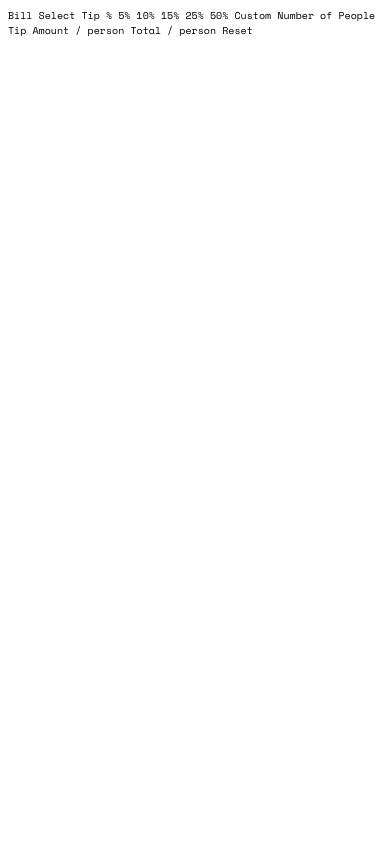
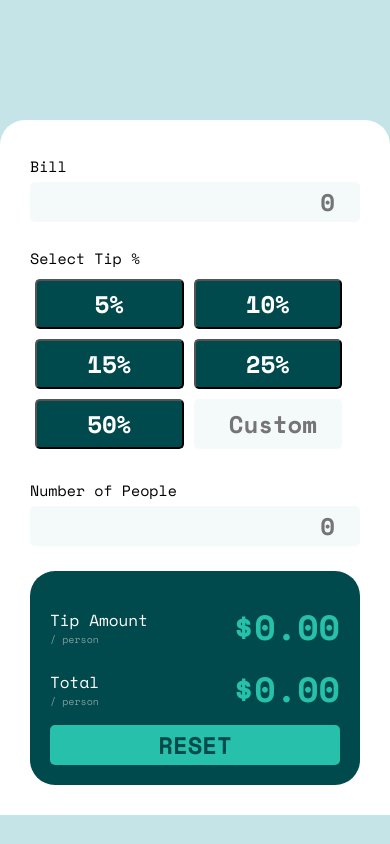
Before and after one commit to LeoCode0/tip-calculator, a plain HTML site: page index.html in a window 390 px wide. Drawn offline with nearby package versions, Linux system fonts and the light colour scheme.

Commit message:
[CSS] mobile design

```diff
--- a/index.html
+++ b/index.html
@@ -17,25 +17,54 @@
 
 <body>
 
-  Bill
-
-  Select Tip %
-  5%
-  10%
-  15%
-  25%
-  50%
-  Custom
-
-  Number of People
-
-  Tip Amount
-  / person
-
-  Total
-  / person
-
-  Reset
+  <main class="main">
+    <div class="calculator">
+      <form class="calculator-container">
+        <div class="calculator__interface">
+          <div class="calculator__slot calculator__bill">
+            <p class="calculator__text">
+              Bill
+            </p>
+            <input type="number" id="bill_input" placeholder="0">
+          </div>
+          <div class="calculator__tip">
+            <p class="calculator__text">Select Tip %</p>
+            <div class="calculator__buttons">
+              <button type="button" class="calculator__tip-button">5%</button>
+              <button type="button" class="calculator__tip-button">10%</button>
+              <button type="button" class="calculator__tip-button">15%</button>
+              <button type="button" class="calculator__tip-button">25%</button>
+              <button type="button" class="calculator__tip-button">50%</button>
+              <input type="number" placeholder="Custom" id="custom_input">
+            </div>
+          </div>
+          <div class="calculator__slot calculator__people">
+            <p class="calculator__text">Number of People</p>
+            <input type="number" id="people_input" placeholder="0">
+          </div>
+        </div>
+        <div class="calculator__totals">
+          <div class="totals__section">
+            <div class="totals__concept">
+              <p class="principal">Tip Amount</p>
+              <p class="secondary">/ person</p>
+            </div>
+            <p class="totals__amount">$0.00</p>
+          </div>
+          <div class="totals__section">
+            <div class="totals__concept">
+              <p class="principal">Total</p>
+              <p class="secondary">/ person</p>
+            </div>
+            <p class="totals__amount">
+              $0.00
+            </p>
+          </div>
+          <button class="calculator__button calculator__button--reset" type="reset">Reset</button>
+        </div>
+      </form>
+    </div>
+  </main>
   <script src="./src/js/index.js"></script>
 </body>
 
--- a/src/styles/main.css
+++ b/src/styles/main.css
@@ -6,6 +6,12 @@
   --light-grayish-cyan: hsl(185, 41%, 84%);
   --light-grayish-cyan-variation: hsl(189, 41%, 97%);
   --white: hsl(0, 0%, 100%);
+}
+
+* {
+  padding: 0;
+  margin: 0;
+  box-sizing: border-box;
 }
 
 html {
@@ -18,4 +24,124 @@ body {
 
 input {
   font-size: 2.4rem;
+  font-family: inherit;
 }
+
+button {
+  font-family: inherit;
+}
+
+.main {
+  background-color: var(--light-grayish-cyan);
+  height: 100vh;
+  width: 100%;
+  padding-top: 120px;
+}
+
+.calculator {
+  border-top-left-radius: 25px;
+  border-top-right-radius: 25px;
+  padding: 30px;
+  background-color: var(--white);
+  margin: 0 auto;
+}
+
+.calculator-container {
+  display: flex;
+  flex-wrap: wrap;
+}
+
+.calculator__slot {
+  display: block;
+}
+
+.calculator__text {
+  font-size: 1.5rem;
+  margin: 5px 0;
+}
+
+.calculator input {
+  border: 0;
+  background-color: var(--light-grayish-cyan-variation);
+  height: 4rem;
+  padding: 10px 10px 10px 40px;
+  text-align: right;
+  color: var(--very-dark-cyan);
+  font-weight: 700;
+  width: 100%;
+  margin: 0 auto;
+  border-radius: 5px;
+}
+
+.calculator__tip {
+  margin-top: 25px;
+}
+
+.calculator__buttons {
+  display: flex;
+  flex-wrap: wrap;
+}
+
+.calculator__tip-button,
+.calculator__buttons input {
+  width: 45%;
+  height: 50px;
+  margin: 5px;
+  color: var(--white);
+  border-radius: 5px;
+  background-color: var(--very-dark-cyan);
+  font-size: 2.4rem;
+  font-weight: 700;
+}
+
+.calculator__buttons input {
+  background-color: var(--light-grayish-cyan-variation);
+  padding: 10px;
+  color: var(--very-dark-cyan);
+}
+
+.calculator__people {
+  margin: 25px 0;
+}
+
+.calculator__totals {
+  background-color: var(--very-dark-cyan);
+  width: 100%;
+  height: auto;
+  padding: 20px;
+  border-radius: 25px;
+}
+
+.totals__section {
+  display: flex;
+  justify-content: space-between;
+  align-items: center;
+  margin: 10px 0;
+}
+
+.totals__concept .principal {
+  color: var(--white);
+  font-size: 1.6rem;
+}
+
+.totals__concept .secondary {
+  color: var(--dark-grayish-cyan-variation);
+}
+
+.totals__amount {
+  font-size: 3.5rem;
+  color: var(--strong-cyan);
+  font-weight: 700;
+}
+
+.calculator__button.calculator__button--reset {
+  width: 100%;
+  height: 40px;
+  border: 0;
+  border-radius: 5px;
+  font-size: 2.4rem;
+  text-transform: uppercase;
+  color: var(--very-dark-cyan);
+  font-weight: 700;
+  background-color: var(--strong-cyan);
+}
```
